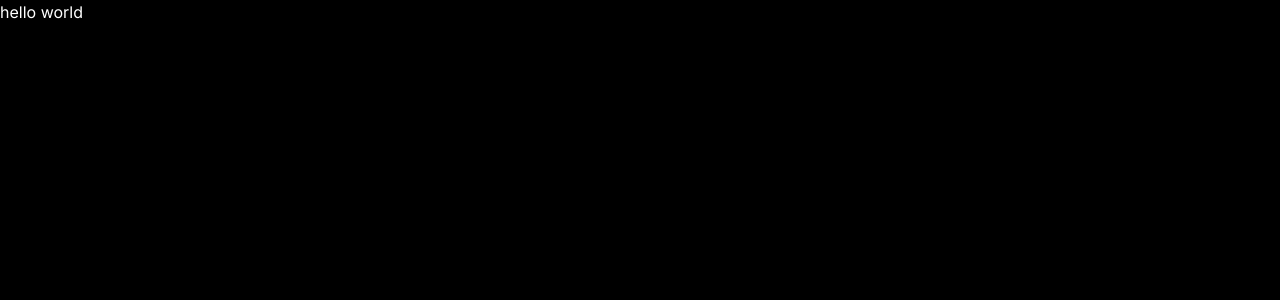
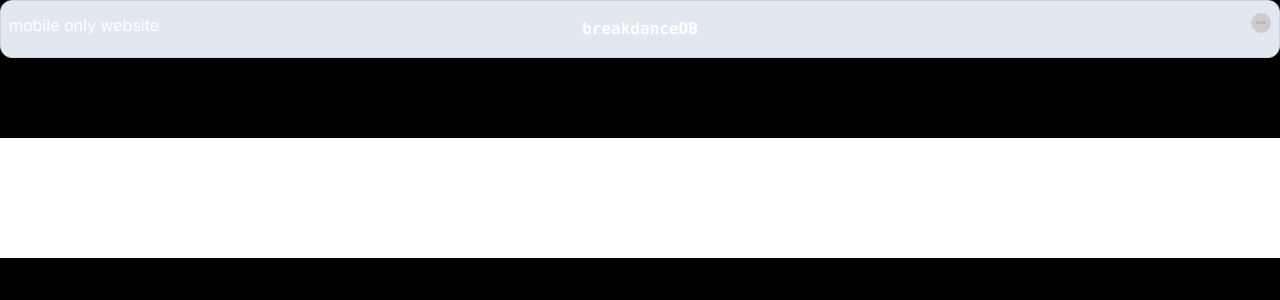
Before and after one commit to volaix/breakdancedb, a Next.js app: page /completed in a window 1280 px wide. Shown: the top 300 px of the page. Built offline with nearby package versions, Linux system fonts and the light colour scheme.

Commit message:
increase placeholder for completed page

```diff
--- a/src/app/completed/page.tsx
+++ b/src/app/completed/page.tsx
@@ -1,4 +1,20 @@
+import Header from '@/app/Header'
+const Completed = () => {
+ //get flows from localstorage
+ return (
+  <div className='mt-20 bg-white dark:bg-slate-800	'>
+  <h1>Flows</h1>
+  <div>test</div>
+  <h1>Transitions</h1>
+  <h1>Summary</h1>
+  <h1>Combos</h1>
+ </div>
+ )
+}
 const Page = () => {
- return <>hello world</>
+ return <div>
+  <Header/>
+  <Completed/>
+ </div>
 }
 export default Page
```
